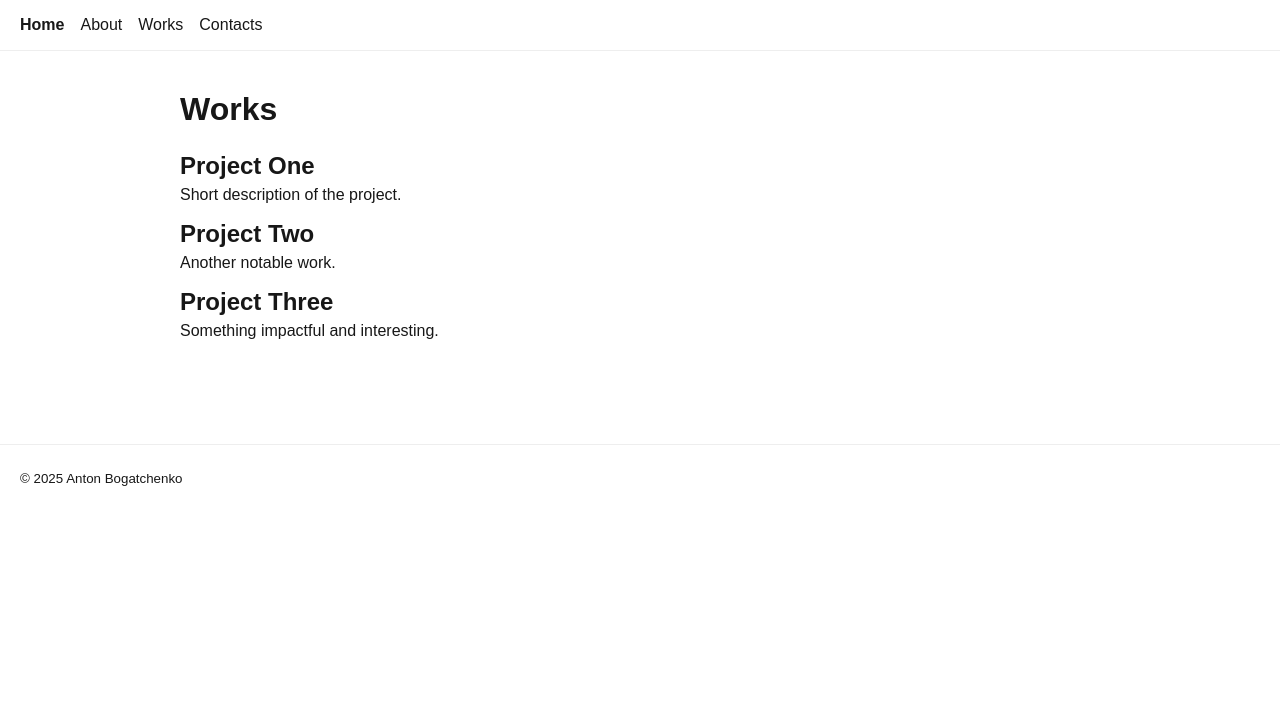
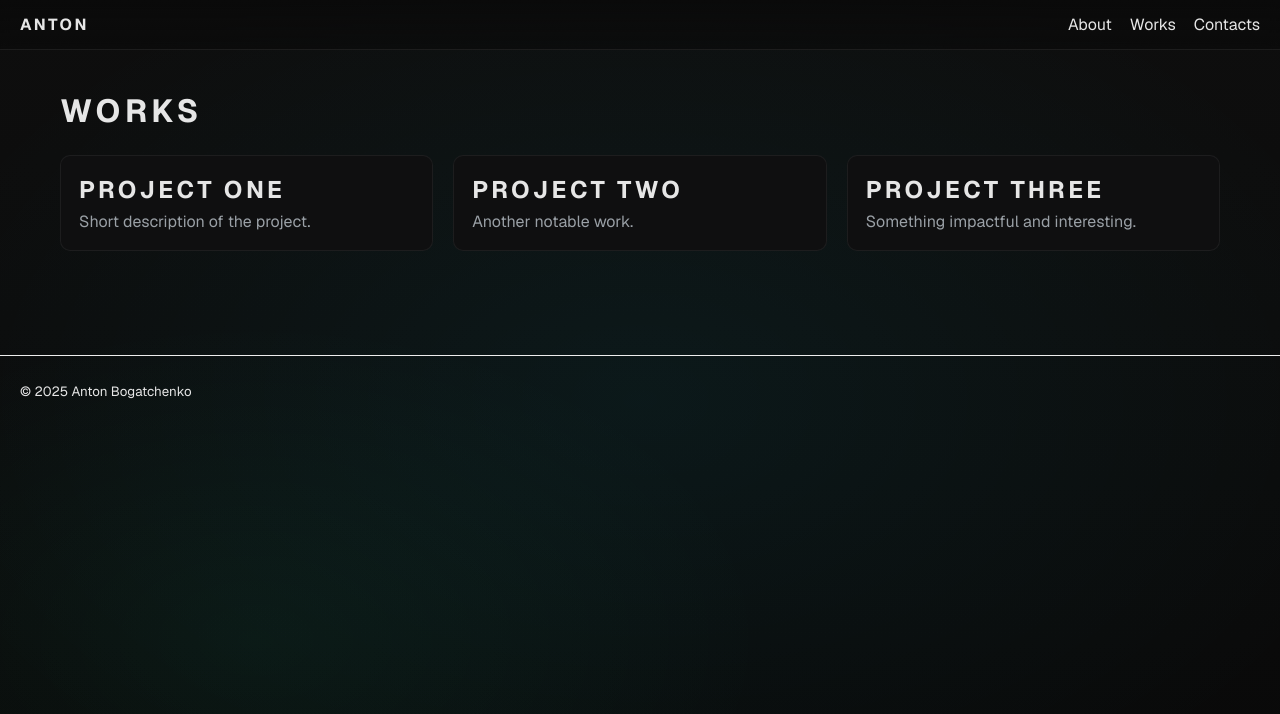
Before and after one commit to antonbogatchenko/site, a Next.js app: page /works in a window 1280 px wide. Shown: the top 714 px of the page. Built offline with nearby package versions, Linux system fonts and the light colour scheme.

Commit message:
Update styles

```diff
--- a/src/app/globals.css
+++ b/src/app/globals.css
@@ -1,13 +1,14 @@
 :root {
-  --background: #ffffff;
-  --foreground: #171717;
-}
-
-@media (prefers-color-scheme: dark) {
-  :root {
-    --background: #0a0a0a;
-    --foreground: #ededed;
-  }
+  --background: #0a0a0a; /* deep graphite */
+  --foreground: #e6e6e6; /* light body */
+  --muted: #9aa0a6;
+  --card: #0f0f10;
+  --accent: #00e5ff; /* cyan */
+  --accent-2: #19ffb4; /* green */
+  --glow: 0 0 18px rgba(0, 229, 255, 0.35), 0 0 48px rgba(25, 255, 180, 0.15);
+  --ring: 0 0 0 1px rgba(0, 229, 255, 0.3);
+  --font-size-hero: clamp(44px, 10vw, 120px);
+  --letter-wide: 0.14em;
 }
 
 html,
@@ -19,7 +20,7 @@ body {
 body {
   color: var(--foreground);
   background: var(--background);
-  font-family: Arial, Helvetica, sans-serif;
+  font-family: var(--font-geist-sans, Arial, Helvetica, sans-serif);
   -webkit-font-smoothing: antialiased;
   -moz-osx-font-smoothing: grayscale;
 }
@@ -34,9 +35,80 @@ a {
   color: inherit;
   text-decoration: none;
 }
+html {
+  color-scheme: dark;
+}
 
-@media (prefers-color-scheme: dark) {
-  html {
-    color-scheme: dark;
-  }
+/* Headings */
+h1,
+h2,
+h3 {
+  text-transform: uppercase;
+  letter-spacing: var(--letter-wide);
 }
+
+/* Micro-animations */
+.hover-fade {
+  transition: opacity 0.25s ease, transform 0.25s ease;
+}
+.hover-fade:hover {
+  opacity: 0.92;
+  transform: translateY(-1px);
+}
+
+.neon-link {
+  position: relative;
+}
+.neon-link::after {
+  content: "";
+  position: absolute;
+  left: 0;
+  bottom: -2px;
+  width: 100%;
+  height: 1px;
+  background: linear-gradient(90deg, var(--accent), var(--accent-2));
+  opacity: 0;
+  transform: translateY(2px);
+  transition: opacity 0.25s ease, transform 0.25s ease;
+}
+.neon-link:hover::after {
+  opacity: 0.85;
+  transform: translateY(0);
+  filter: drop-shadow(var(--glow));
+}
+
+/* Hero background */
+.hero-bg {
+  position: fixed;
+  inset: 0;
+  z-index: -1;
+  pointer-events: none;
+  background: radial-gradient(
+      60% 60% at 50% 50%,
+      rgba(0, 229, 255, 0.06),
+      transparent
+    ),
+    radial-gradient(40% 40% at 20% 80%, rgba(25, 255, 180, 0.05), transparent),
+    linear-gradient(180deg, rgba(255, 255, 255, 0.02), rgba(0, 0, 0, 0.02));
+}
+
+/* Works grid */
+.work-grid {
+  display: grid;
+  grid-template-columns: repeat(auto-fit, minmax(220px, 1fr));
+  gap: 20px;
+  margin: 24px 0;
+}
+.work-card {
+  background: var(--card);
+  padding: 18px;
+  border-radius: 10px;
+  border: 1px solid rgba(255, 255, 255, 0.06);
+  transition: transform 0.25s ease, box-shadow 0.25s ease,
+    border-color 0.25s ease;
+}
+.work-card:hover {
+  transform: translateY(-2px);
+  box-shadow: var(--glow);
+  border-color: rgba(0, 229, 255, 0.35);
+}
--- a/src/app/layout.tsx
+++ b/src/app/layout.tsx
@@ -25,17 +25,40 @@ export default function RootLayout({
 }>) {
   return (
     <html lang="en">
-      <body className={`${geistSans.variable} ${geistMono.variable}`}>
+      <body
+        className={`${geistSans.variable} ${geistMono.variable} hero-noise`}
+      >
+        <div className="hero-bg" />
         <header
-          style={{ padding: "16px 20px", borderBottom: "1px solid #eee" }}
+          style={{
+            position: "sticky",
+            top: 0,
+            zIndex: 10,
+            backdropFilter: "blur(6px)",
+            background:
+              "linear-gradient(180deg, rgba(10,10,10,.9), rgba(10,10,10,.6))",
+            padding: "14px 20px",
+            borderBottom: "1px solid rgba(255,255,255,.08)",
+          }}
         >
-          <nav style={{ display: "flex", gap: 16 }}>
-            <Link href="/" style={{ fontWeight: 600 }}>
-              Home
+          <nav style={{ display: "flex", gap: 18, alignItems: "center" }}>
+            <Link
+              href="/"
+              style={{ fontWeight: 700, letterSpacing: "0.16em" }}
+              className="neon-link"
+            >
+              ANTON
             </Link>
-            <Link href="/about">About</Link>
-            <Link href="/works">Works</Link>
-            <Link href="/contacts">Contacts</Link>
+            <div style={{ flex: 1 }} />
+            <Link href="/about" className="hover-fade neon-link">
+              About
+            </Link>
+            <Link href="/works" className="hover-fade neon-link">
+              Works
+            </Link>
+            <Link href="/contacts" className="hover-fade neon-link">
+              Contacts
+            </Link>
           </nav>
         </header>
         {children}
--- a/src/app/works/page.tsx
+++ b/src/app/works/page.tsx
@@ -15,18 +15,16 @@ const works: Work[] = [
 
 export default function WorksPage() {
   return (
-    <main style={{ maxWidth: 960, margin: "0 auto", padding: "40px 20px" }}>
+    <main style={{ maxWidth: 1200, margin: "0 auto", padding: "40px 20px" }}>
       <h1>Works</h1>
-      <ul style={{ listStyle: "none", padding: 0, margin: "24px 0" }}>
+      <div className="work-grid">
         {works.map((w) => (
-          <li key={w.title} style={{ marginBottom: 16 }}>
-            <article>
-              <h2 style={{ margin: "0 0 6px" }}>{w.title}</h2>
-              <p style={{ margin: 0 }}>{w.description}</p>
-            </article>
-          </li>
+          <article key={w.title} className="work-card">
+            <h2 style={{ margin: "0 0 6px" }}>{w.title}</h2>
+            <p style={{ margin: 0, color: "var(--muted)" }}>{w.description}</p>
+          </article>
         ))}
-      </ul>
+      </div>
     </main>
   );
 }
```
Also changed, not shown: src/app/contacts/page.tsx (+5 -3 lines), src/app/page.tsx (+13 -2 lines).
